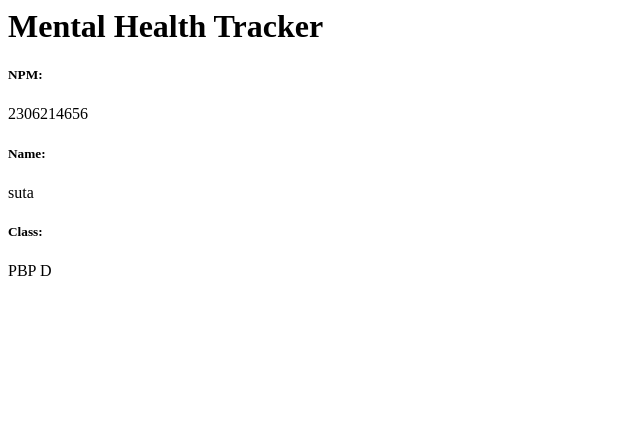
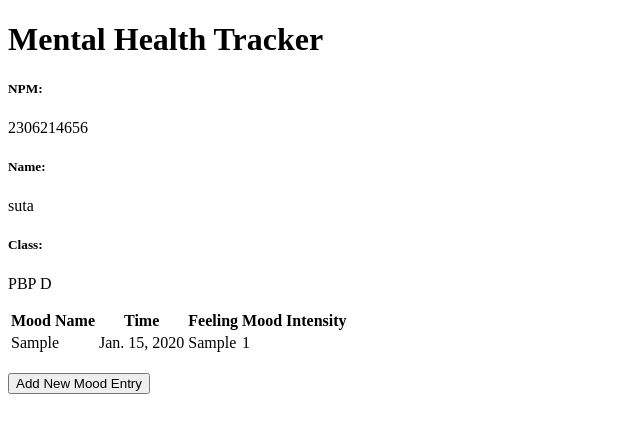
Before and after one commit to vissutagunawan/mental-health-tracker, a Django app: page / in a window 1280 px wide. Shown: the top 433 px of the page, without its empty margins (0-640 px from the left). Run offline with Django 5.2, Linux system fonts and the light colour scheme; tables that the repository leaves empty hold one stand-in row (values such as "Sample post").

Commit message:
tutorial 2 selesai

```diff
--- a/master/models.py
+++ b/master/models.py
@@ -1,9 +1,10 @@
 from django.db import models
 
 # Create your models here.
-from django.db import models
+import uuid
 
 class MoodEntry(models.Model):
+    id = models.UUIDField(primary_key=True, default=uuid.uuid4, editable=False)
     mood = models.CharField(max_length=255)
     time = models.DateField(auto_now_add=True)
     feelings = models.TextField()
--- a/master/templates/main.html
+++ b/master/templates/main.html
@@ -1,11 +1,42 @@
+{% extends 'base.html' %} {% block content %}
 <h1>Mental Health Tracker</h1>
 
 <h5>NPM:</h5>
 <p>{{npm}}</p>
-<!-- Ubah sesuai dengan npm kamu -->
+
 <h5>Name:</h5>
 <p>{{name}}</p>
-<!-- Ubah sesuai dengan nama kamu -->
+
 <h5>Class:</h5>
 <p>{{class}}</p>
-<!-- Ubah sesuai dengan kelas kamu -->
+
+{% if not mood_entries %}
+<p>Belum ada data mood pada mental health tracker.</p>
+{% else %}
+<table>
+  <tr>
+    <th>Mood Name</th>
+    <th>Time</th>
+    <th>Feeling</th>
+    <th>Mood Intensity</th>
+  </tr>
+  {% comment %}
+  Berikut cara memperlihatkan data mood di bawah baris ini
+  {% endcomment %}
+  {% for mood_entry in mood_entries %}
+  <tr>
+    <td>{{mood_entry.mood}}</td>
+    <td>{{mood_entry.time}}</td>
+    <td>{{mood_entry.feelings}}</td>
+    <td>{{mood_entry.mood_intensity}}</td>
+  </tr>
+  {% endfor %}
+</table>
+{% endif %}
+
+<br />
+
+<a href="{% url 'master:create_mood_entry' %}">
+  <button>Add New Mood Entry</button>
+</a>
+{% endblock content%}
--- a/master/urls.py
+++ b/master/urls.py
@@ -1,8 +1,13 @@
 from django.urls import path, include
-from master.views import show_main
+from master.views import show_main, create_mood_entry, show_xml, show_json, show_xml_by_id, show_json_by_id
 
 app_name = 'master'
 
 urlpatterns = [
     path('', show_main, name='main'),
+    path('create-mood-entry', create_mood_entry, name='create_mood_entry'),
+    path('xml/', show_xml, name='show_xml'),
+    path("json/", show_json, name='show_json'),
+    path("xml/<str:id>/", show_xml_by_id, name='show_xml_by_id'),
+    path("json/<str:id>/", show_json_by_id, name='show_json_by_id')
 ]
--- a/master/views.py
+++ b/master/views.py
@@ -1,12 +1,44 @@
-from django.shortcuts import render
+from django.shortcuts import render, redirect
+from master.forms import MoodEntryForm
+from master.models import MoodEntry
+from django.http import HttpResponse
+from django.core import serializers
 
 # Create your views here.
 
 def show_main(request):
+    mood_entries = MoodEntry.objects.all()
     context = {
         'npm': '2306214656',
         'name': 'suta',
         'class': 'PBP D',
+        'mood_entries': mood_entries
     }
 
     return render(request, 'main.html', context)
+
+def create_mood_entry(request):
+    form = MoodEntryForm(request.POST or None)
+
+    if form.is_valid() and request.method == "POST":
+        form.save()
+        return redirect('master:show_main')
+
+    context = {'form': form}
+    return render(request, 'create_mood_entry.html', context)
+
+def show_xml(request):
+    data = MoodEntry.objects.all()
+    return HttpResponse(serializers.serialize("xml", data), content_type="application/xml")
+
+def show_json(request):
+    data = MoodEntry.objects.all()
+    return HttpResponse(serializers.serialize("json", data), content_type="application/json")
+
+def show_xml_by_id(request, id):
+    data = MoodEntry.objects.filter(pk=id)
+    return HttpResponse(serializers.serialize("xml", data), content_type="application/xml")
+
+def show_json_by_id(request, id):
+    data = MoodEntry.objects.filter(pk=id)
+    return HttpResponse(serializers.serialize("json", data), content_type="application/json")
--- a/mental_health_tracker/settings.py
+++ b/mental_health_tracker/settings.py
@@ -54,7 +54,7 @@ ROOT_URLCONF = 'mental_health_tracker.urls'
 TEMPLATES = [
     {
         'BACKEND': 'django.template.backends.django.DjangoTemplates',
-        'DIRS': [],
+        'DIRS': [BASE_DIR / 'templates'],
         'APP_DIRS': True,
         'OPTIONS': {
             'context_processors': [
@@ -121,3 +121,5 @@ STATIC_URL = 'static/'
 # https://docs.djangoproject.com/en/5.1/ref/settings/#default-auto-field
 
 DEFAULT_AUTO_FIELD = 'django.db.models.BigAutoField'
+
+CSRF_TRUSTED_ORIGINS = ["http://localhost", "http://https://vissuta-gunawan-mentalhealthtracker.pbp.cs.ui.ac.id/", "https://https://vissuta-gunawan-mentalhealthtracker.pbp.cs.ui.ac.id/"]
--- /dev/null
+++ b/templates/base.html
@@ -0,0 +1,12 @@
+{% load static %}
+<!DOCTYPE html>
+<html lang="en">
+  <head>
+    <meta charset="UTF-8" />
+    <meta name="viewport" content="width=device-width, initial-scale=1.0" />
+    {% block meta %} {% endblock meta %}
+  </head>
+  <body>
+    {% block content %} {% endblock content %}
+  </body>
+</html>
```
Also changed, not shown: deploy.yml (added, +48 -0 lines), master/forms.py (added, +7 -0 lines), master/templates/create_mood_entry.html (added, +17 -0 lines), db.sqlite3, master/migrations/0002_alter_moodentry_id.py (added).
